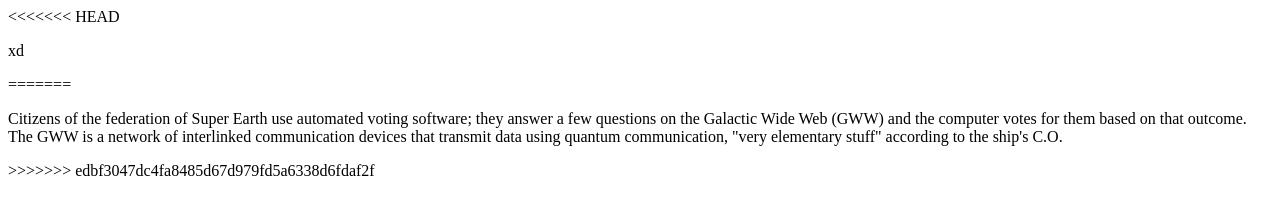
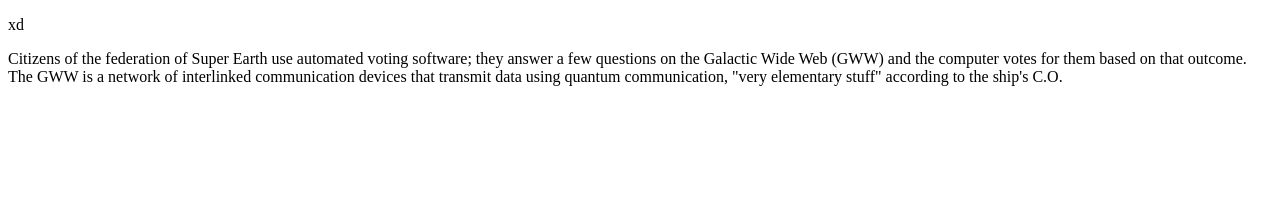
Before and after one commit to gcsanad/gitCucc, a plain HTML site: page index.html in a window 1280 px wide. Drawn offline with Linux system fonts and the light colour scheme.

Commit message:
xd and citizens

```diff
--- a/index.html
+++ b/index.html
@@ -7,11 +7,8 @@
     <title>Document</title>
 </head>
 <body>
-<<<<<<< HEAD
     <p>xd</p>
 
-=======
     <p>Citizens of the federation of Super Earth use automated voting software; they answer a few questions on the Galactic Wide Web (GWW) and the computer votes for them based on that outcome. The GWW is a network of interlinked communication devices that transmit data using quantum communication, "very elementary stuff" according to the ship's C.O.</p>
->>>>>>> edbf3047dc4fa8485d67d979fd5a6338d6fdaf2f
 </body>
 </html>
```
